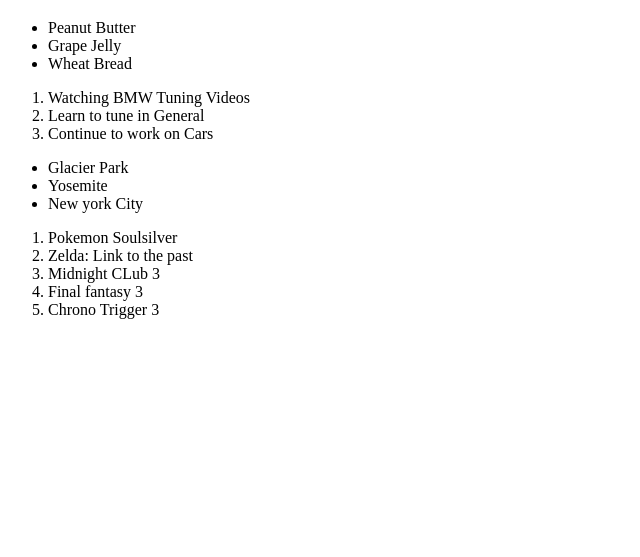
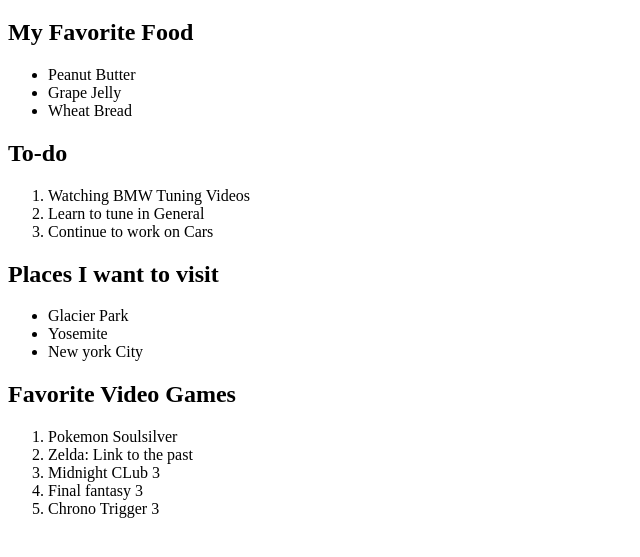
Before and after one commit to devkthines/onramp-intro, a plain HTML site: page index.html in a window 1280 px wide. Shown: the part 61-618 px from the top of the page, without its empty margins (0-640 px from the left). Drawn offline with Linux system fonts and the light colour scheme.

Commit message:
lists from odin project assignment added co-pilot suggestions

```diff
--- a/index.html
+++ b/index.html
@@ -7,21 +7,31 @@
 </head>
 <body>
     <main> <h1>First JTC Assignment with Codespace!</h1>
-    <ul>
+    <section>
+        <h2>My Favorite Food</h2>
+        <ul>
         <li>Peanut Butter</li>
         <li>Grape Jelly</li>
         <li>Wheat Bread</li>
     </ul>
-    <ol>
+    </section>
+    <section>
+        <h2>To-do</h2>
+        <ol>
         <li>Watching BMW Tuning Videos</li>
         <li>Learn to tune in General</li>
         <li>Continue to work on Cars</li>
-    </ol>
-    <ul>
+    </ol></section>
+   <section>
+    <h2>Places I want to visit</h2>
+     <ul>
         <li>Glacier Park</li>
         <li>Yosemite</li>
         <li>New york City</li>
     </ul>
+   </section>
+   <section>
+    <h2>Favorite Video Games</h2>
     <ol>
         <li>Pokemon Soulsilver</li>
         <li>Zelda: Link to the past</li>
@@ -29,6 +39,7 @@
         <li>Final fantasy 3</li>
         <li>Chrono Trigger 3</li>
     </ol>
+   </section>
     </main>
 
 </body>
```
